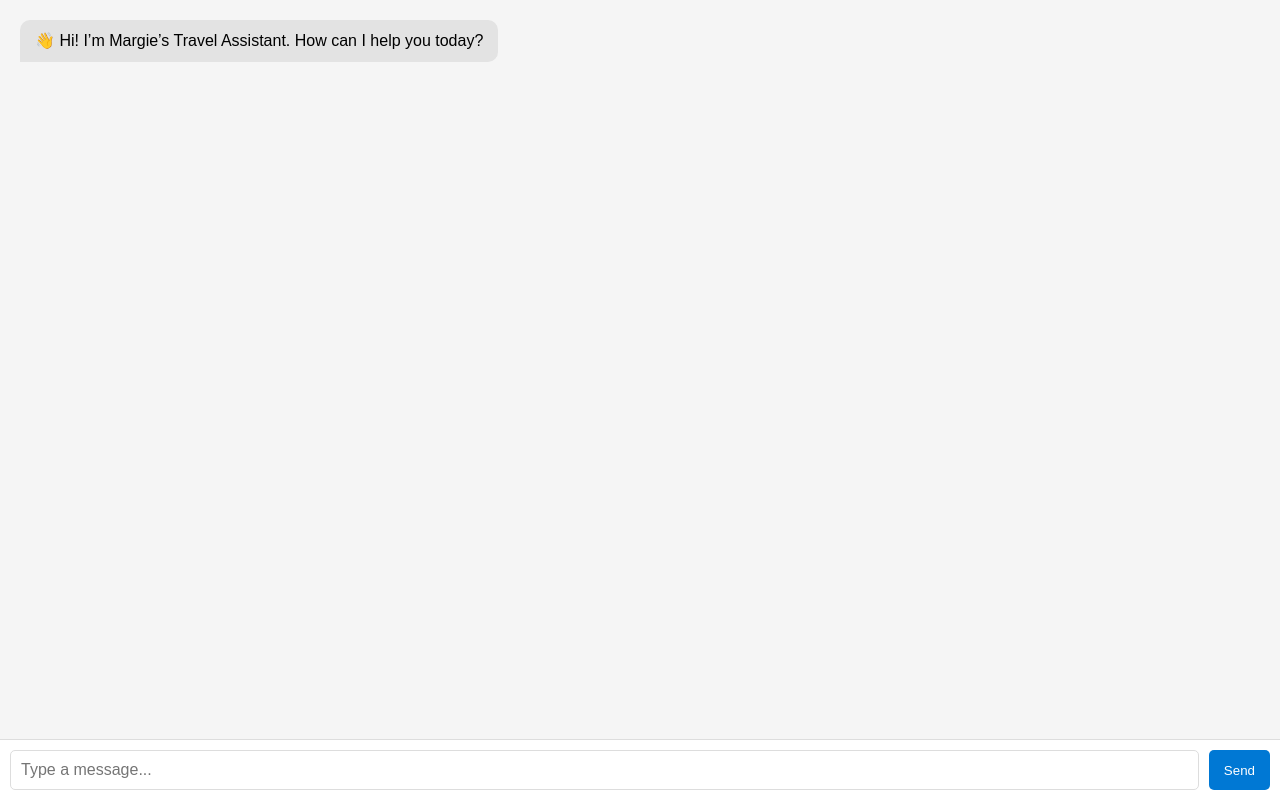
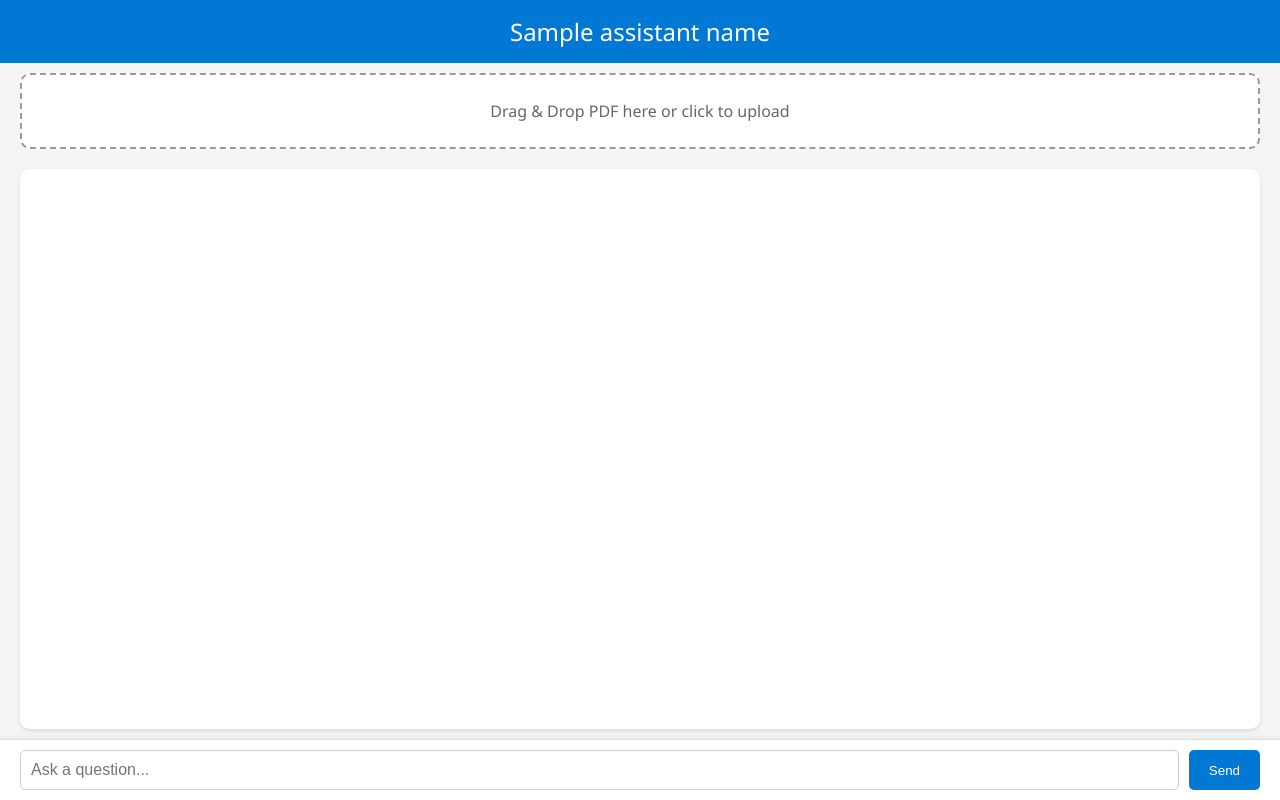
Before and after one commit to farhan-ra/dragdrop-rag-azure, a Python web app: template frontend/templates/chat.html in a window 1280 px wide. Run offline with Jinja, Linux system fonts and the light colour scheme; the template is opened without the code that fills it: most values are stand-ins (such as "Sample title", 1, 10 or a date in 2020).

Commit message:
drag and drop file feature added

```diff
--- a/backend/config.py
+++ b/backend/config.py
@@ -13,5 +13,6 @@ class Settings:
     SEARCH_URL = os.getenv("SEARCH_ENDPOINT")
     SEARCH_KEY = os.getenv("SEARCH_KEY")
     INDEX_NAME = os.getenv("INDEX_NAME")
+    ASSISTANT_NAME = os.getenv("ASSISTANT_NAME")
 
 settings = Settings()
--- a/frontend/static/css/style.css
+++ b/frontend/static/css/style.css
@@ -1,81 +1,105 @@
 body {
-  font-family: Arial, sans-serif;
+  font-family: "Segoe UI", Arial, sans-serif;
+  margin: 0;
   background: #f5f5f5;
-  margin: 0;
-  padding: 0;
   display: flex;
   flex-direction: column;
   height: 100vh;
 }
 
+h2 {
+  text-align: center;
+  padding: 15px;
+  margin: 0;
+  background: #0078d4;
+  color: white;
+  font-weight: 500;
+}
+
+#dropzone {
+  border: 2px dashed #999;
+  border-radius: 10px;
+  padding: 25px;
+  text-align: center;
+  color: #666;
+  cursor: pointer;
+  margin: 10px 20px;
+  background: white;
+  transition: all 0.2s ease;
+}
+
+#dropzone.dragging {
+  border-color: #0078d4;
+  color: #0078d4;
+  background: #f0f8ff;
+}
+
 #chat-container {
   flex: 1;
-  overflow-y: auto;
-  padding: 20px;
   display: flex;
   flex-direction: column;
+  padding: 15px;
+  overflow-y: auto;
+  background: #fff;
+  margin: 10px 20px;
+  border-radius: 10px;
+  box-shadow: 0 2px 4px rgba(0,0,0,0.1);
 }
 
+/* Message bubbles */
 .message {
-  max-width: 80%;
+  max-width: 75%;
   padding: 10px 15px;
-  border-radius: 10px;
+  border-radius: 18px;
   margin-bottom: 10px;
   line-height: 1.4;
+  font-size: 0.95em;
+  word-wrap: break-word;
 }
 
 .user {
   background: #0078d4;
   color: #fff;
   align-self: flex-end;
-  border-bottom-right-radius: 0;
+  border-bottom-right-radius: 4px;
 }
 
 .assistant {
-  background: #e3e3e3;
+  background: #e9ecef;
   color: #000;
   align-self: flex-start;
-  border-bottom-left-radius: 0;
+  border-bottom-left-radius: 4px;
 }
 
+/* Input area */
 #input-container {
   display: flex;
-  padding: 10px;
+  padding: 10px 20px;
   background: #fff;
   border-top: 1px solid #ddd;
+  box-shadow: 0 -2px 4px rgba(0,0,0,0.05);
 }
 
 #user-input {
   flex: 1;
   padding: 10px;
-  border: 1px solid #ddd;
+  border: 1px solid #ccc;
   border-radius: 5px;
   font-size: 1em;
 }
 
 #send-btn {
   margin-left: 10px;
-  padding: 10px 15px;
+  padding: 10px 20px;
   background: #0078d4;
-  color: #fff;
+  color: white;
   border: none;
   border-radius: 5px;
   cursor: pointer;
+  font-weight: 500;
+  transition: background 0.2s;
 }
 
-.sources {
-  background: #fafafa;
-  border-left: 3px solid #ccc;
-  padding: 8px;
-  font-size: 0.9em;
-  margin-top: 5px;
-  display: none;
+#send-btn:hover {
+  background: #005ea2;
 }
-
-.toggle-btn {
-  color: #0078d4;
-  cursor: pointer;
-  font-size: 0.85em;
-  margin-top: 5px;
-  text-decoration: underline;
-}
--- a/frontend/static/js/chat.js
+++ b/frontend/static/js/chat.js
@@ -1,58 +1,73 @@
 const chatContainer = document.getElementById('chat-container');
 const inputField = document.getElementById('user-input');
 const sendBtn = document.getElementById('send-btn');
+const dropzone = document.getElementById('dropzone');
+const fileInput = document.getElementById('fileInput');
+
+// Drag & Drop setup
+dropzone.addEventListener('click', () => fileInput.click());
+
+dropzone.addEventListener('dragover', e => {
+  e.preventDefault();
+  dropzone.classList.add('dragging');
+});
+
+dropzone.addEventListener('dragleave', () => dropzone.classList.remove('dragging'));
+
+dropzone.addEventListener('drop', e => {
+  e.preventDefault();
+  dropzone.classList.remove('dragging');
+  handleFileUpload(e.dataTransfer.files[0]);
+});
+
+fileInput.addEventListener('change', e => {
+  handleFileUpload(e.target.files[0]);
+});
+
+async function handleFileUpload(file) {
+  if (!file) return;
+  dropzone.textContent = `Uploading ${file.name}...`;
+  const formData = new FormData();
+  formData.append('file', file);
+
+  const res = await fetch('/upload_pdf', { method: 'POST', body: formData });
+  const data = await res.json();
+  dropzone.textContent = `✅ Uploaded ${file.name} (${data.chunks_added} chunks)`;
+}
+
+// Chat message sending
+sendBtn.addEventListener('click', sendMessage);
+inputField.addEventListener('keydown', e => e.key === 'Enter' && sendMessage());
 
 async function sendMessage() {
   const userText = inputField.value.trim();
   if (!userText) return;
-
   appendMessage('user', userText);
   inputField.value = '';
 
-  const response = await fetch('/chat/', {
-    method: 'POST',
-    headers: { 'Content-Type': 'application/json' },
-    body: JSON.stringify({ message: userText })
-  });
+  const formData = new FormData();
+  formData.append('message', userText);
 
-  const data = await response.json();
-  const msgDiv = appendMessage('assistant', data.reply || 'No response.');
-
-  if (data.sources && data.sources.length > 0) {
-    const toggle = document.createElement('div');
-    toggle.className = 'toggle-btn';
-    toggle.innerText = 'Show sources';
-    const srcDiv = document.createElement('div');
-    srcDiv.className = 'sources';
-
-    srcDiv.innerHTML = data.sources.map(s => {
-      if (typeof s === 'string') return `<div>${s}</div>`;
-      const title = s.title || 'Source';
-      const url = s.url ? `<a href="${s.url}" target="_blank">${title}</a>` : `<strong>${title}</strong>`;
-      const snippet = s.content ? `<p>${s.content}</p>` : '';
-      return `<div>${url}${snippet}</div>`;
-    }).join('');
-
-    toggle.addEventListener('click', () => {
-      srcDiv.style.display = srcDiv.style.display === 'none' ? 'block' : 'none';
-      toggle.innerText = srcDiv.style.display === 'none' ? 'Show sources' : 'Hide sources';
-    });
-
-    msgDiv.appendChild(toggle);
-    msgDiv.appendChild(srcDiv);
-  }
+  const res = await fetch('/chat_message', { method: 'POST', body: formData });
+  const data = await res.json();
+  appendMessage('assistant', data.reply);
 }
 
 function appendMessage(role, text) {
-  const msg = document.createElement('div');
-  msg.className = `${role} message`;
-  msg.textContent = text;
-  chatContainer.appendChild(msg);
+  const msgWrapper = document.createElement('div');
+  msgWrapper.classList.add('message', role);
+  msgWrapper.textContent = text;
+  chatContainer.appendChild(msgWrapper);
+
+  if (role === 'assistant') {
+    let i = 0;
+    const interval = setInterval(() => {
+      msg.textContent = text.slice(0, i++);
+      if (i > text.length) clearInterval(interval);
+    }, 15);
+  } else {
+    msg.textContent = text;
+  }
+
   chatContainer.scrollTop = chatContainer.scrollHeight;
-  return msg;
 }
-
-sendBtn.addEventListener('click', sendMessage);
-inputField.addEventListener('keydown', e => {
-  if (e.key === 'Enter') sendMessage();
-});
--- a/frontend/templates/chat.html
+++ b/frontend/templates/chat.html
@@ -2,18 +2,22 @@
 <html lang="en">
 <head>
   <meta charset="UTF-8" />
-  <title>Margie’s Travel Assistant</title>
-  <link rel="stylesheet" href="/static/css/style.css" />
+  <title>{{ assistant_name }}</title>
+  <link rel="stylesheet" href="/static/css/style.css">
 </head>
 <body>
-  <div id="chat-container">
-    <div class="assistant message">
-      👋 Hi! I’m Margie’s Travel Assistant. How can I help you today?
-    </div>
+  <h2>{{ assistant_name }}</h2>
+
+  <!-- Drop zone -->
+  <div id="dropzone" class="dropzone">
+    Drag & Drop PDF here or click to upload
   </div>
+  <input type="file" id="fileInput" accept=".pdf" hidden>
+
+  <div id="chat-container"></div>
 
   <div id="input-container">
-    <input id="user-input" type="text" placeholder="Type a message..." />
+    <input id="user-input" type="text" placeholder="Ask a question..." />
     <button id="send-btn">Send</button>
   </div>
 
```
Also changed, not shown: app.py (+25 -20 lines), backend/pdf_loader.py (added, +59 -0 lines), backend/rag_chat.py (+28 -59 lines), README.md (added), 1 other file.
